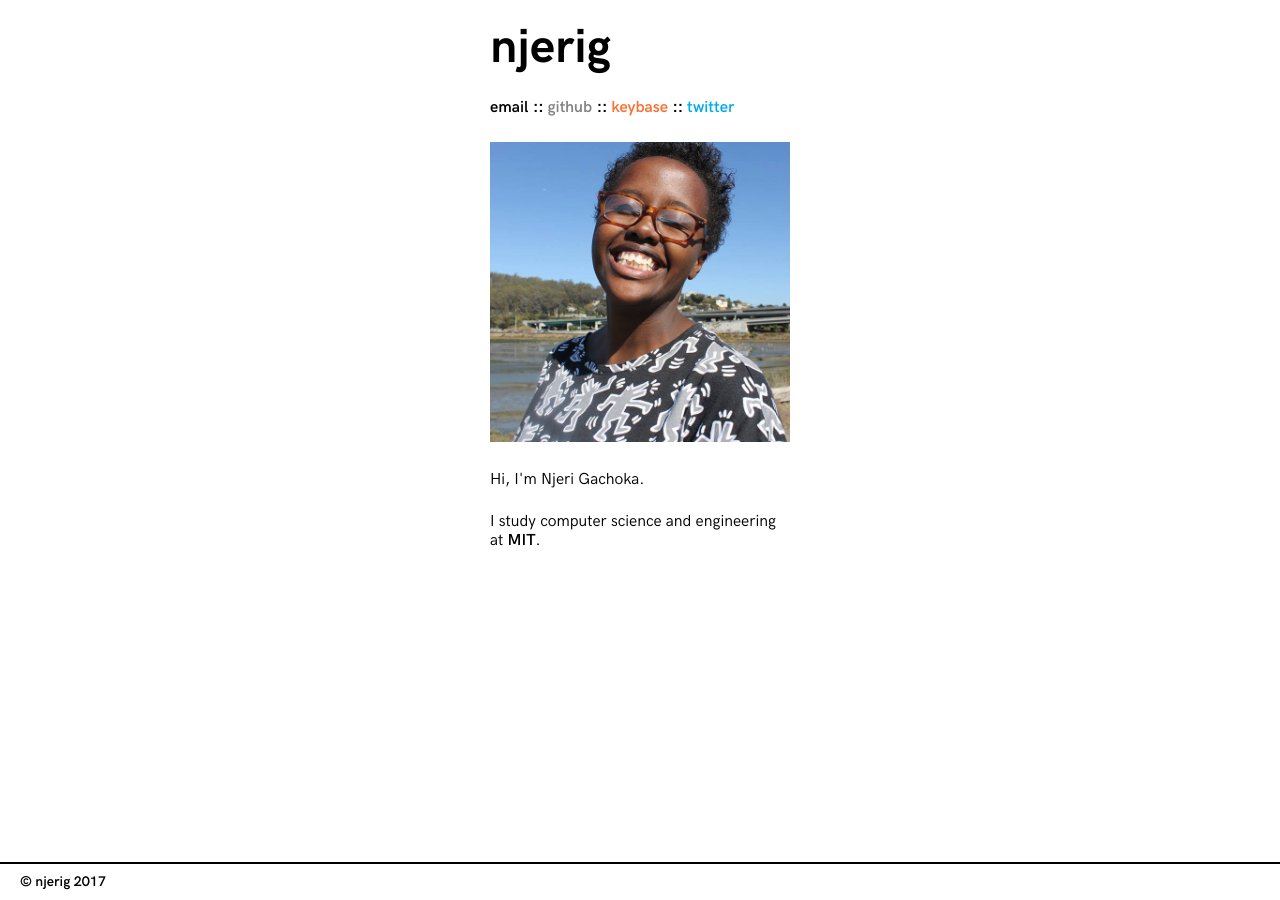
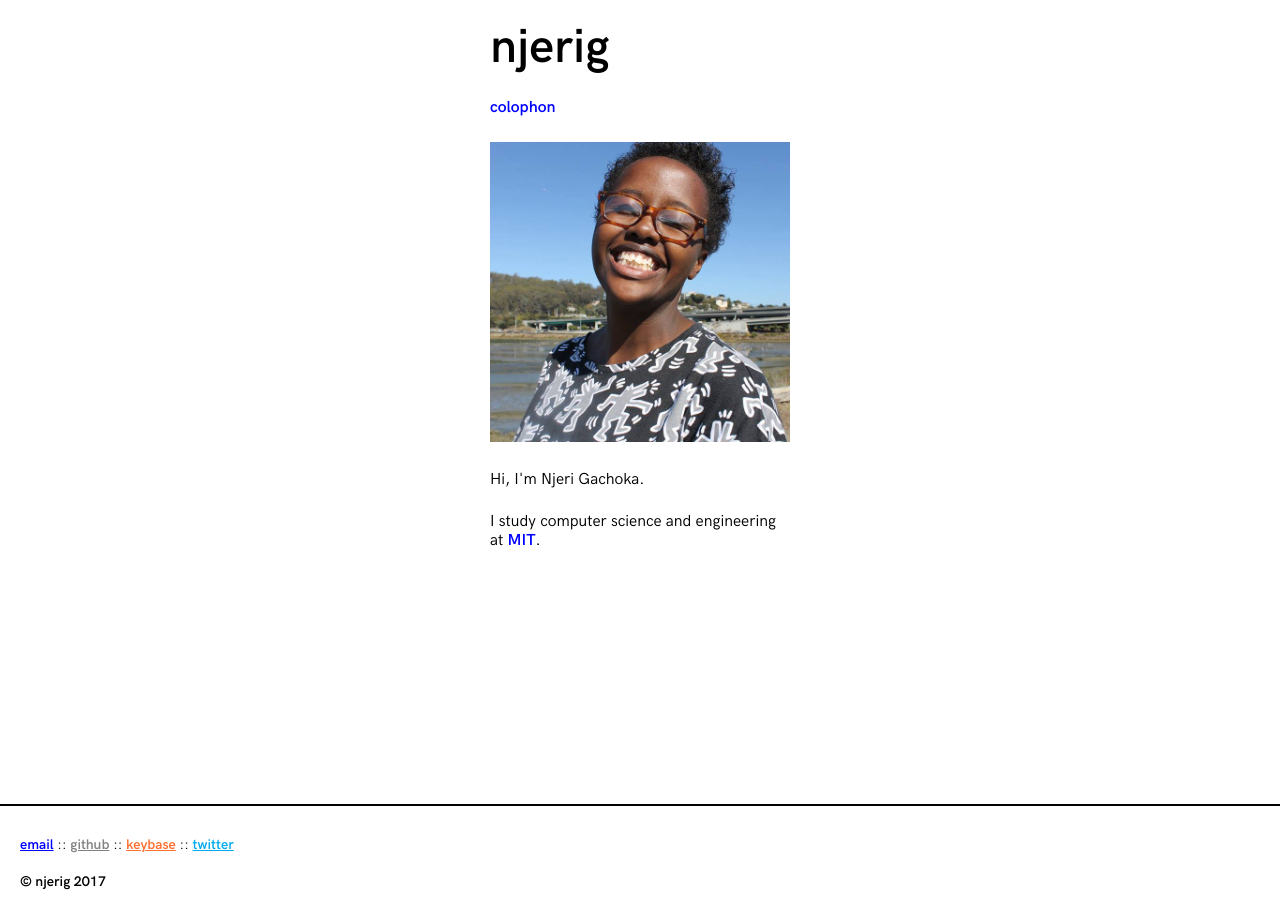
Before and after one commit to njerig/personal-website, a Jekyll site: the page built from index.html, in a window 1280 px wide. Built offline with Jekyll 4.4.1, drawn with Linux system fonts in a browser that asks for light colours; some web fonts are replaced.

Commit message:
two navs! and the links are default blue now

```diff
--- a/_data/nav.yml
+++ b/_data/nav.yml
@@ -2,6 +2,10 @@ main:
   - title: blog
     url: "#"
 
+  - title: colophon
+    url: "/colophon"
+
+social:
   - title: email
     url: "mailto:njerig@mit.edu"
 
--- /dev/null
+++ b/_includes/footer.html
@@ -0,0 +1,26 @@
+
+<footer>
+  <nav class="social">
+    {% for item in site.data.nav.social %}
+      {% unless item.url contains "#" %}
+
+        {% if item.title contains "github" %}
+          <a id="gh" href="{{ item.url }}">{{ item.title }}</a>
+
+        {% elsif item.title contains "keybase" %}
+          <a id="kb" href="{{ item.url }}">{{ item.title }}</a>
+
+        {% elsif item.title contains "twitter" %}
+          <a id="tw" href="{{ item.url }}">{{ item.title }}</a>
+
+        {% else %}
+        <a href="{{ item.url }}">{{ item.title }}</a>
+
+        {% endif %}
+        {% if forloop.last == false %} :: {% endif %}
+
+      {% endunless %}
+    {% endfor %}
+  </nav>
+  © njerig 2017
+</footer>
--- a/_includes/header.html
+++ b/_includes/header.html
@@ -1,17 +1,11 @@
 <header>
-  <span class="site-title">{{ site.display-title }}</span>
-  <nav class="quick-links">
-    <a href="mailto:njerig@mit.edu">email</a> ::
-    <a style="color: #828282;" href="https://github.com/njerig">github</a> ::
-    <a style="color: #fd6f31;" href="https://keybase.com/njerig">keybase</a> ::
-    <a style="color: #00aced;" href="https://twitter.com/njerigachoka">twitter</a>
-    <!--
+  <span class="site-title"><a href="{{ site.url }}">{{ site.display-title }}</a></span>
+  <nav class="main">
     {% for item in site.data.nav.main %}
       {% unless item.url contains "#" %}
         <a href="{{ item.url }}">{{ item.title }}</a>
         {% if forloop.last == false %} :: {% endif %}
       {% endunless %}
     {% endfor %}
-    -->
   </nav>
 </header>
--- a/_layouts/hp.html
+++ b/_layouts/hp.html
@@ -7,6 +7,4 @@ layout: blank
   {{ content }}
 </main>
 </div>
-<footer>
-  © njerig 2017
-</footer>
+{% include footer.html %}
--- a/css/styles.scss
+++ b/css/styles.scss
@@ -4,10 +4,13 @@
 /*-----COLOR-----*/
 
 $black: #000;
-$grey: #828282;
+$gh-grey: #828282;
 $bg: #fff;
 $kb-orange: #fd6f31;
 $tw-blue: #00aced;
+
+$default-blue: blue;
+$mit-cardinal: #a31f34;
 
 
 
@@ -80,6 +83,18 @@ header {
   font-weight: bold;
 }
 
+nav, nav.main, nav.social {
+  margin: 1.5em 0;
+  font-family: $hk-light;
+}
+
+nav.social {
+  a { text-decoration: underline; }
+  > #gh { color: $gh-grey; }
+  > #kb { color: $kb-orange; }
+  > #tw { color: $tw-blue; }
+}
+
 main {
   flex: 1;
 }
@@ -105,7 +120,7 @@ p {
 
 a {
   font-family: $hk-semibold;
-  color: inherit;
+  color: $default-blue;
   text-decoration: none;
   cursor: auto;
 
@@ -151,12 +166,14 @@ img {
 .site-title {
   font-family: $hk-bold;
   font-size: 48px;
+  a {
+    color: $black;
+    &:hover, &:active {
+      text-decoration: none;
+    }
+  }
 }
 
-.quick-links {
-  margin: 1.5em 0;
-  font-family: $hk-light;
-}
 .classification {
   display: block;
   font-weight: normal;
```
